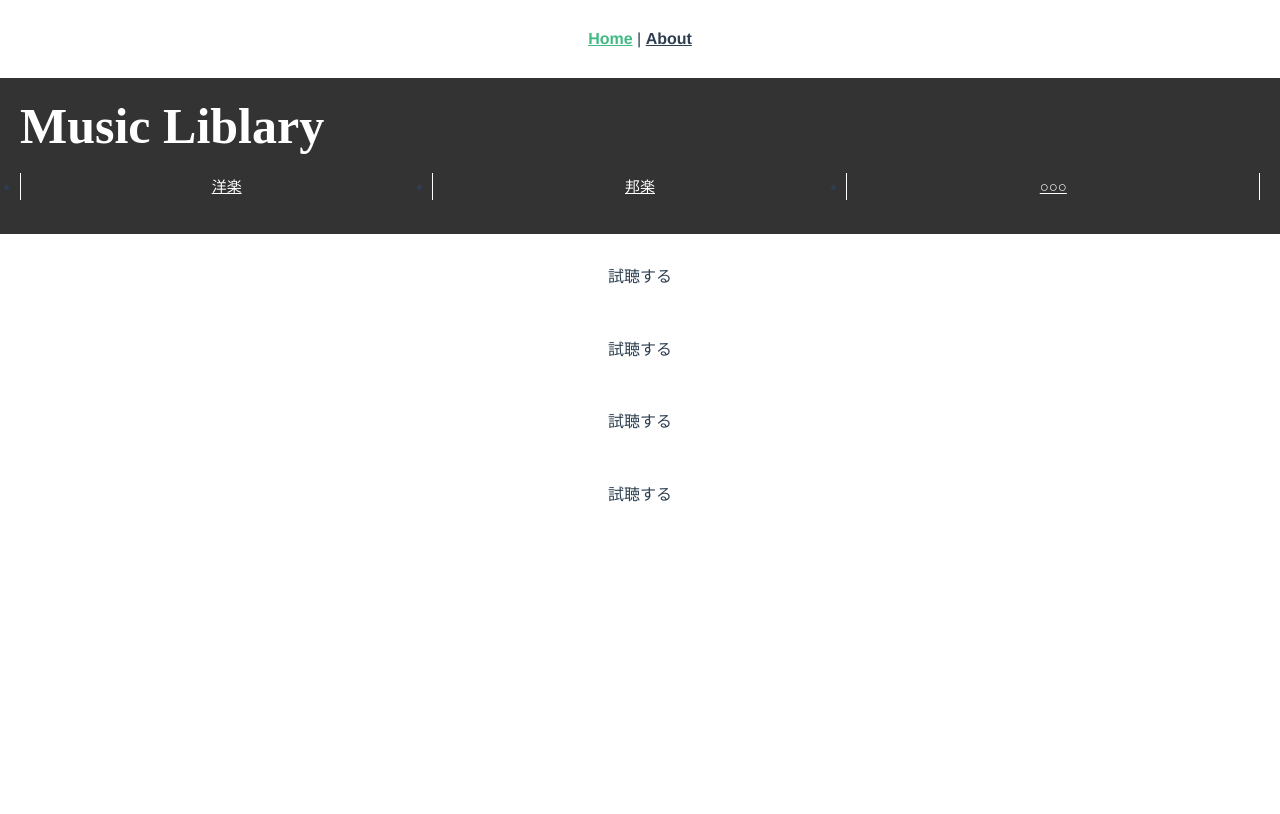
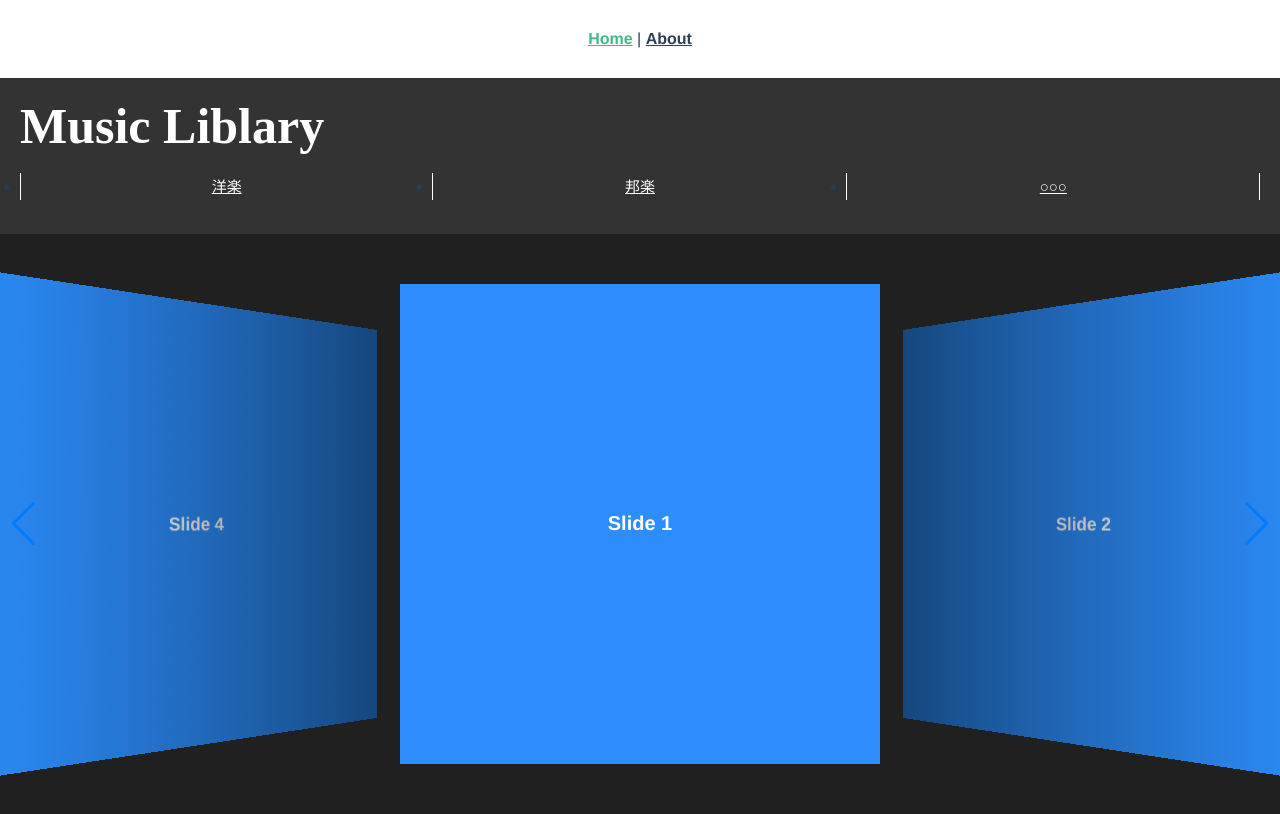
Before and after one commit to ShunyaKato/shun.k0829-gmail.com, a Vue app: page / in a window 1280 px wide. Built offline with nearby package versions, Linux system fonts and the light colour scheme.

Commit message:
add slider

```diff
--- a/package.json
+++ b/package.json
@@ -9,10 +9,12 @@
     "lint": "vue-cli-service lint"
   },
   "dependencies": {
+    "@types/swiper": "^5.2.1",
     "core-js": "^3.6.4",
     "normalize.css": "^8.0.1",
     "swiper": "^5.3.6",
     "vue": "^2.6.11",
+    "vue-awesome-swiper": "^4.1.0",
     "vue-class-component": "^7.2.2",
     "vue-property-decorator": "^8.3.0",
     "vue-router": "^3.1.5",
--- a/src/components/Slider.vue
+++ b/src/components/Slider.vue
@@ -1,176 +1,78 @@
 <template>
-  <div class="index__slider" id="js-headerFix__marginAdd">
-    <div class="index__slider__main">
-      <div class="swiper-container main__slider">
-        <div class="swiper-wrapper">
-          <div class="swiper-slide">
-            <div class="swiper-content">
-              <div id="image1" class="song">
-                <a target="_blank">
-                  <div class="song-image">
-                    <img src alt />
-                    <p>試聴する</p>
-                  </div>
-                  <h2></h2>
-                </a>
-              </div>
-            </div>
-          </div>
-          <div class="swiper-slide">
-            <div class="swiper-content">
-              <div id="image2" class="song">
-                <a target="_blank">
-                  <div class="song-image">
-                    <img src alt />
-                    <p>試聴する</p>
-                  </div>
-                  <h2></h2>
-                </a>
-              </div>
-            </div>
-          </div>
-          <div class="swiper-slide">
-            <div class="swiper-content">
-              <div id="image3" class="song">
-                <a target="_blank">
-                  <div class="song-image">
-                    <img src alt />
-                    <p>試聴する</p>
-                  </div>
-                  <h2></h2>
-                </a>
-              </div>
-            </div>
-          </div>
-          <div class="swiper-slide">
-            <div class="swiper-content">
-              <div id="image4" class="song">
-                <a target="_blank">
-                  <div class="song-image">
-                    <img src alt />
-                    <p>試聴する</p>
-                  </div>
-                  <h2></h2>
-                </a>
-              </div>
-            </div>
-          </div>
-        </div>
-        <div class="swiper-button-prev"></div>
-        <div class="swiper-button-next"></div>
-      </div>
-    </div>
+  <div class="coverflow">
+    <swiper class="swiper" :options="swiperOption">
+      <swiper-slide>Slide 1</swiper-slide>
+      <swiper-slide>Slide 2</swiper-slide>
+      <swiper-slide>Slide 3</swiper-slide>
+      <swiper-slide>Slide 4</swiper-slide>
+      <div class="swiper-button-prev" slot="button-prev"></div>
+      <div class="swiper-button-next" slot="button-next"></div>
+    </swiper>
   </div>
 </template>
 
 <script lang="ts">
 import { Component, Prop, Vue } from "vue-property-decorator";
-// export default Vue.extend({
+import { Swiper, SwiperSlide } from "vue-awesome-swiper";
+import "swiper/css/swiper.css";
 
-// })
+export default {
+  name: "swiper-example-3d-coverflow",
+  title: "3D Coverflow effect",
+  components: {
+    Swiper,
+    SwiperSlide
+  },
+  data() {
+    return {
+      swiperOption: {
+        effect: "coverflow",
+        grabCursor: true,
+        centeredSlides: true,
+        slidesPerView: "auto",
+        loop: true,
+        coverflowEffect: {
+          rotate: 50,
+          stretch: 0,
+          depth: 100,
+          modifier: 1,
+          slideShadows: true
+        },
+        navigation: {
+          nextEl: ".swiper-button-next",
+          prevEl: ".swiper-button-prev"
+        }
+      }
+    };
+  }
+};
 </script>
 
 <style lang="scss" scoped>
-.index__slider {
+.coverflow {
+  width: 100%;
+  height: 100%;
   background-color: #202020;
-  padding-top: 20px;
-  overflow: hidden;
-  .index__slider__main {
-    margin: 0 auto;
-    width: 700px;
-    .swiper-container {
+}
+
+.swiper {
+  height: 100%;
   width: 100%;
-      overflow: visible;
-      z-index: 1;
-      .swiper-wrapper {
+  padding: 50px 0;
+
   .swiper-slide {
     display: flex;
-          flex-direction: column;
+    justify-content: center;
     align-items: center;
-          filter: brightness(70%);
-          .swiper-content {
-            width: 480px;
-            .song-image {
-              position: relative;
-              margin-bottom: 10px;
-              border-radius: 10px;
     width: 480px;
     height: 480px;
-              overflow: hidden;
-              img {
-                width: 100%;
-                height: 100%;
-              }
-              p {
-                font-size: 32px;
-                color: #414141;
-                display: block;
-                width: 100%;
     text-align: center;
-                position: absolute;
-                top: 227px;
-                opacity: 0;
-                transition: opacity 0.5s 0.2s;
-                z-index: 10;
-              }
-              &::after {
-                content: "";
-                width: 100%;
-                height: 100%;
-                position: absolute;
-                top: 0;
-                left: 0;
-                background-color: #ffffff;
-                opacity: 0.6;
-                transform: scale(2) translateX(-75%) translateY(-75%)
-                  rotate(28deg);
-                transition: transform 2s;
+    font-weight: bold;
+    font-size: 20px;
+    background-color: #2c8dfb;
+    background-position: center;
+    background-size: cover;
+    color: #ffffff;
   }
 }
-            a:hover .song-image {
-              p {
-                opacity: 1;
-                transition: opacity 0.5s 0.7s;
-              }
-              &::after {
-                transform: scale(2) translateX(0%) translateY(0%) rotate(28deg);
-              }
-            }
-            h2 {
-              color: #ffffff;
-              width: 100%;
-              text-align: center;
-            }
-          }
-        }
-        .swiper-slide-active {
-          filter: brightness(100%);
-        }
-      }
-    }
-  }
-}
-
-.swiper-button-prev {
-  color: #ffffff;
-  background-color: #333333;
-  border: solid 5px rgba($color: #ffffff, $alpha: 0.8);
-  width: 50px;
-  height: 50px;
-  border-radius: 50%;
-  top: 231px;
-  left: 0;
-  background-clip: padding-box;
-  &:after {
-    font-size: 16px;
-  }
-}
-.swiper-button-next {
-  @extend .swiper-button-prev;
-  left: auto;
-  right: 0;
-  background-clip: padding-box;
-  &:after {
-    @extend .swiper-button-prev:after;
-  }
-}
+</style>
```
Also changed, not shown: 1 other file (tests, documents, lock files or other folders). Lines whose indentation alone changed are shown as unchanged.
